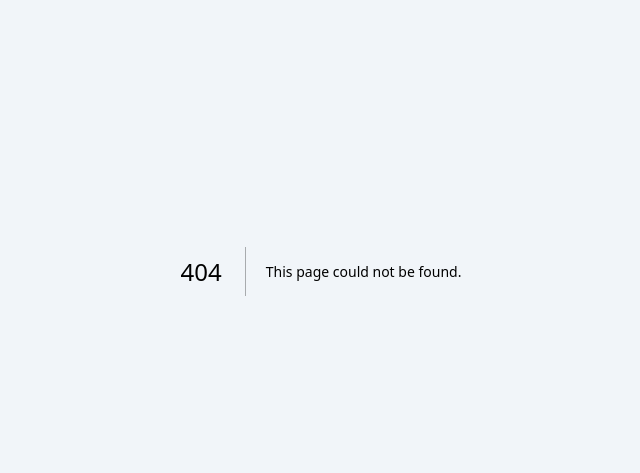
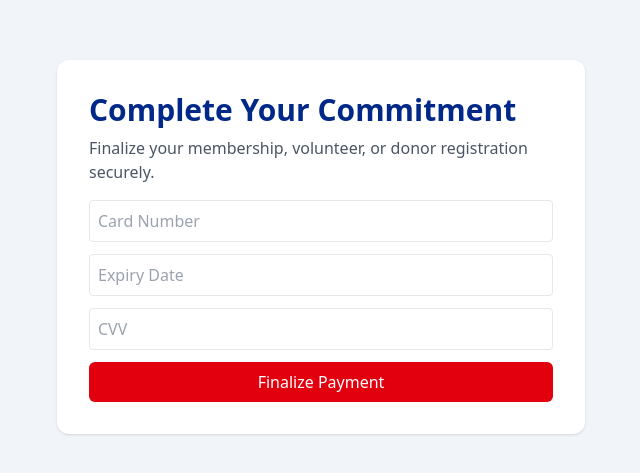
Before and after one commit to apperph/redcross-website, a Next.js app: page /payment in a window 1280 px wide. Before the commit this address had no page. Shown: the part 153-626 px from the top of the page, without its empty margins (319-959 px from the left). Built offline with nearby package versions, Linux system fonts and the light colour scheme.

Commit message:
Create page.jsx

```diff
--- /dev/null
+++ b/app/payment/page.jsx
@@ -0,0 +1,20 @@
+import content from '../../data/content.json'
+
+export default function PaymentPage() {
+  const page = content.payment_page.hero_section
+
+  return (
+    <section className="bg-white rounded-xl shadow p-8">
+      <h1 className="text-3xl font-bold text-[var(--brand-blue)]">{page.headline}</h1>
+      <p className="mt-2 text-gray-600">{page.sub_headline}</p>
+
+      {/* Payment Form Placeholder */}
+      <form className="mt-4 space-y-3">
+        <input type="text" placeholder="Card Number" className="w-full border p-2 rounded" />
+        <input type="text" placeholder="Expiry Date" className="w-full border p-2 rounded" />
+        <input type="text" placeholder="CVV" className="w-full border p-2 rounded" />
+        <button type="submit" className="btn-danger w-full">{page.core_cta}</button>
+      </form>
+    </section>
+  )
+}
```
